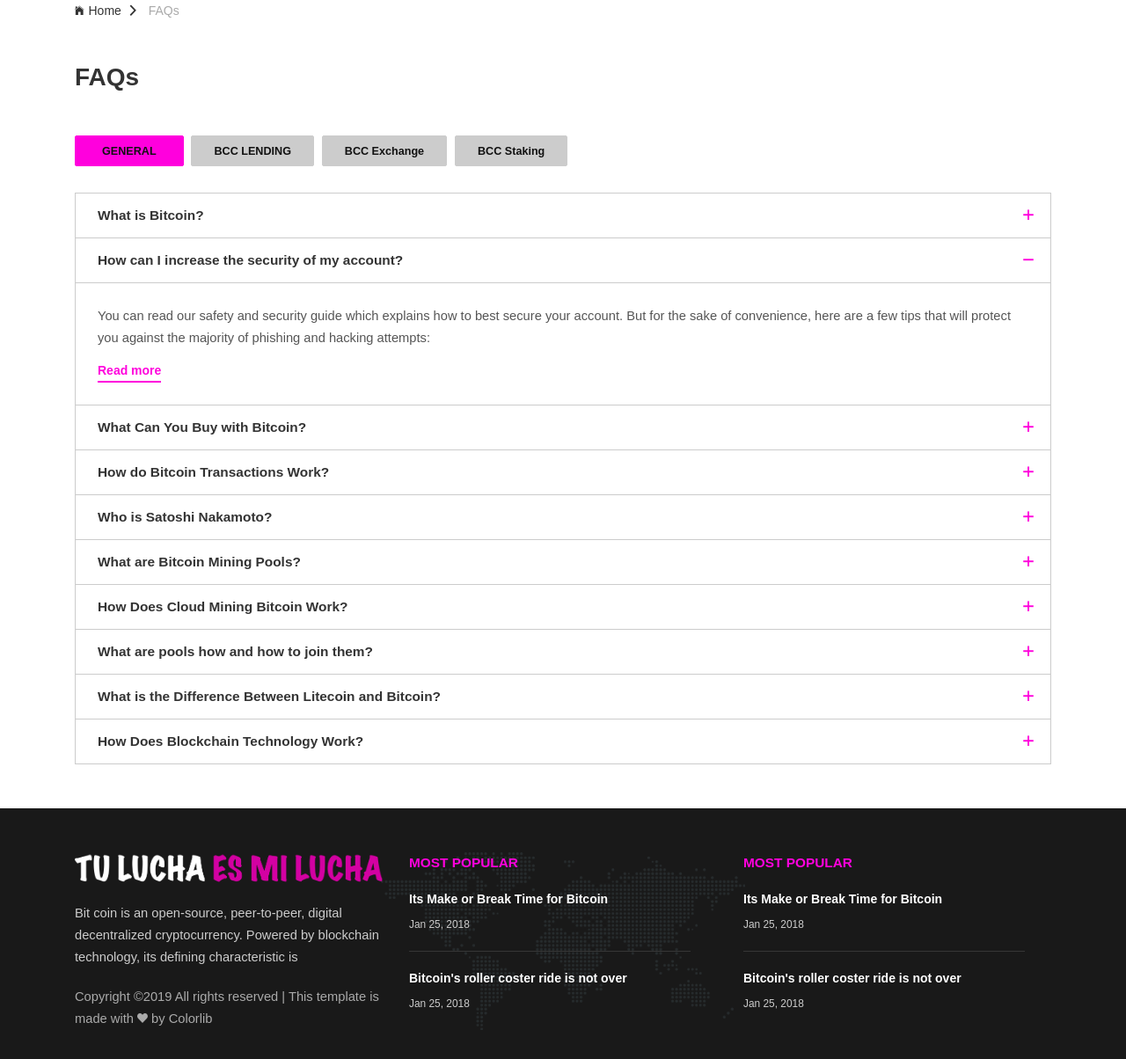
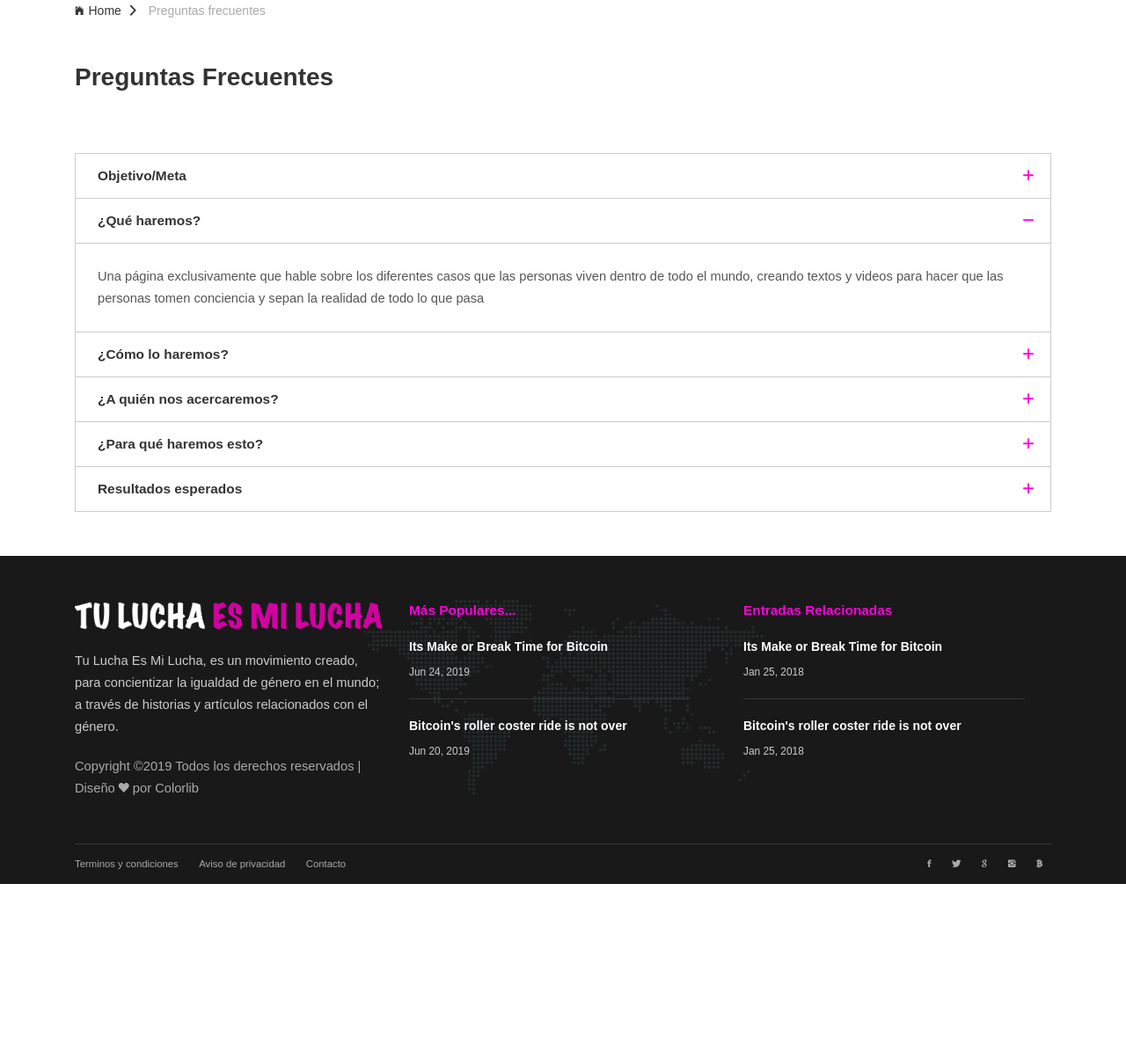
Before and after one commit to AgusQuintanar/TuLuchaEsMiLucha, a plain HTML site: page FAQs.html in a window 1280 px wide. Shown: the part 119-1323 px from the top of the page at 88% size. After the commit the page ends 1124 px from the top, so only its background shows below. Drawn offline with Linux system fonts and the light colour scheme; files whose address does not match are found by name; a web font is replaced by a local one.

Commit message:
Preguntas frecuentes

```diff
--- a/FAQs.html
+++ b/FAQs.html
@@ -1,7 +1,7 @@
 <!DOCTYPE HTML>
 <html lang="en">
 <head>
-	<title>Newsbit</title>
+	<title>Preguntas Frecuentes - Tu Lucha Es Mi Lucha</title>
 	<meta http-equiv="X-UA-Compatible" content="IE=edge">
     <meta name="viewport" content="width=device-width, initial-scale=1">
 	<meta charset="UTF-8">
@@ -58,18 +58,16 @@
 		<div class="mb-30 brdr-ash-1 opacty-5"></div>
 		<div class="container">
 			<a class="mt-10" href="index.html"><i class="mr-5 ion-ios-home"></i>Home<i class="mlr-10 ion-chevron-right"></i></a>
-			<a class="mt-10 color-ash" href="04_FAQs.html">FAQs</a>
+			<a class="mt-10 color-ash" href="04_FAQs.html">Preguntas frecuentes</a>
 		</div><!-- container -->
 	</section>
 
 
 	<section class="pb-20">
 		<div class="container">
-			<h2 class="mb-50"><b>FAQs</b></h2>
-			<a class="btn-fill-primary btn-b-md plr-30 mb-10 mr-5" href="#"><b>GENERAL</b></a>
-			<a class="btn-fill-grey btn-b-md plr-25 mb-10 mr-5" href="#"><b>BCC LENDING</b></a>
-			<a class="btn-fill-grey btn-b-md plr-25 mb-10 mr-5" href="#"><b>BCC Exchange</b></a>
-			<a class="btn-fill-grey btn-b-md plr-25 mb-10 " href="#"><b>BCC Staking</b></a>
+			<h2 class="mb-50"><b>Preguntas Frecuentes</b></h2>
+		<!-- 	<a class="btn-fill-primary btn-b-md plr-30 mb-10 mr-5" href="#"><b>GENERAL</b></a> -->
+
 		</div><!-- container -->
 	</section>
 
@@ -78,143 +76,91 @@
 
 			<div class="accordian">
 				<h5><a data-accordian="#accordian-1" class="a-title" href="#">
-					<b>What is Bitcoin?</b><i class="ion-plus"></i></a></h5>
+					<b>Objetivo/Meta</b><i class="ion-plus"></i></a></h5>
 
 				<div class="a-body" id="accordian-1">
 					<div class="a-body-inner">
-						<p>You can read our safety and security guide which explains how to best secure your account.
-							But for the sake of convenience, here are a few tips that will protect you against the majority of
-							phishing and hacking attempts: </p>
-						<a class="mt-15 link-brdr-btm-primary color-primary" href="#"><b>Read more</b></a>
+
+							<p>Generar conciencia acerca de la igualdad de género y
+							seguir apoyando el movimiento de equidad e igualdad iniciada por el movimiento HeForShe.</p>
+
+
+
 					</div><!-- a-body-inner -->
 				</div><!-- a-body -->
 			</div><!-- accordian -->
 
 			<div class="accordian">
 				<h5><a data-accordian="#accordian-2" class="a-title" href="#">
-					<b>How can I increase the security of my account?</b><i class="ion-minus"></i></a></h5>
+					<b>¿Qué haremos?</b><i class="ion-minus"></i></a></h5>
 
 				<div class="a-body active" id="accordian-2">
 					<div class="a-body-inner">
-						<p>You can read our safety and security guide which explains how to best secure your account.
-							But for the sake of convenience, here are a few tips that will protect you against the majority of
-							phishing and hacking attempts: </p>
-						<a class="mt-15 link-brdr-btm-primary color-primary" href="#"><b>Read more</b></a>
+						<p>Una página exclusivamente que hable sobre los diferentes casos que las personas viven dentro de todo el mundo, creando textos y videos para hacer que las personas tomen conciencia y sepan la realidad de todo lo que pasa </p>
+
 					</div><!-- a-body-inner -->
 				</div><!-- a-body -->
 			</div><!-- accordian -->
 
 			<div class="accordian">
 				<h5><a data-accordian="#accordian-3" class="a-title" href="#">
-					<b>What Can You Buy with Bitcoin?</b><i class="ion-plus"></i></a></h5>
+					<b>¿Cómo lo haremos?</b><i class="ion-plus"></i></a></h5>
 
 				<div class="a-body" id="accordian-3">
 					<div class="a-body-inner">
-						<p>You can read our safety and security guide which explains how to best secure your account.
-							But for the sake of convenience, here are a few tips that will protect you against the majority of
-							phishing and hacking attempts: </p>
-						<a class="mt-15 link-brdr-btm-primary color-primary" href="#"><b>Read more</b></a>
+						<p>Se mostrarán historias de diversos casos en los que las mujeres fueron víctimas de injusticias y un video introductorio para generar conciencia.
+						</p>
+
 					</div><!-- a-body-inner -->
 				</div><!-- a-body -->
 			</div><!-- accordian -->
 
 			<div class="accordian">
 				<h5><a data-accordian="#accordian-4" class="a-title" href="#">
-					<b>How do Bitcoin Transactions Work?</b><i class="ion-plus"></i></a></h5>
+					<b>¿A quién nos acercaremos? </b><i class="ion-plus"></i></a></h5>
 
 				<div class="a-body" id="accordian-4">
 					<div class="a-body-inner">
-						<p>You can read our safety and security guide which explains how to best secure your account.
-							But for the sake of convenience, here are a few tips that will protect you against the majority of
-							phishing and hacking attempts: </p>
-						<a class="mt-15 link-brdr-btm-primary color-primary" href="#"><b>Read more</b></a>
+						<p>A personas que quieran compartir alguna vivencia que tenga que ver con la igualdad de género y a aquellas que quieran apoyar la igualdad y equidad.
+							 </p>
+
 					</div><!-- a-body-inner -->
 				</div><!-- a-body -->
 			</div><!-- accordian -->
 
 			<div class="accordian">
 				<h5><a data-accordian="#accordian-5" class="a-title" href="#">
-					<b>Who is Satoshi Nakamoto?</b><i class="ion-plus"></i></a></h5>
+					<b>¿Para qué haremos esto?</b><i class="ion-plus"></i></a></h5>
 
 				<div class="a-body" id="accordian-5">
 					<div class="a-body-inner">
-						<p>You can read our safety and security guide which explains how to best secure your account.
-							But for the sake of convenience, here are a few tips that will protect you against the majority of
-							phishing and hacking attempts: </p>
-						<a class="mt-15 link-brdr-btm-primary color-primary" href="#"><b>Read more</b></a>
+						<p>• Para dar seguimiento a la concientización sobre la igualdad de género. <br />
+							• Para disminuir la desigualdad de género
+							<br />
+							• Para que la comunidad femenina sea apoyada
+
+							 </p>
+
 					</div><!-- a-body-inner -->
 				</div><!-- a-body -->
 			</div><!-- accordian -->
 
 			<div class="accordian">
 				<h5><a data-accordian="#accordian-6" class="a-title" href="#">
-					<b>What are Bitcoin Mining Pools?</b><i class="ion-plus"></i></a></h5>
+					<b>Resultados esperados</b><i class="ion-plus"></i></a></h5>
 
 				<div class="a-body" id="accordian-6">
 					<div class="a-body-inner">
-						<p>You can read our safety and security guide which explains how to best secure your account.
-							But for the sake of convenience, here are a few tips that will protect you against the majority of
-							phishing and hacking attempts: </p>
-						<a class="mt-15 link-brdr-btm-primary color-primary" href="#"><b>Read more</b></a>
+						<p>Se espera crear conciencia a todas las personas mediante este movimiento y que se haga práctica de la igualdad de género en distintas partes del mundo.
+						</p>
+
 					</div><!-- a-body-inner -->
 				</div><!-- a-body -->
 			</div><!-- accordian -->
 
-			<div class="accordian">
-				<h5><a data-accordian="#accordian-7" class="a-title" href="#">
-					<b>How Does Cloud Mining Bitcoin Work?</b><i class="ion-plus"></i></a></h5>
 
-				<div class="a-body" id="accordian-7">
-					<div class="a-body-inner">
-						<p>You can read our safety and security guide which explains how to best secure your account.
-							But for the sake of convenience, here are a few tips that will protect you against the majority of
-							phishing and hacking attempts: </p>
-						<a class="mt-15 link-brdr-btm-primary color-primary" href="#"><b>Read more</b></a>
-					</div><!-- a-body-inner -->
-				</div><!-- a-body -->
-			</div><!-- accordian -->
 
-			<div class="accordian">
-				<h5><a data-accordian="#accordian-8" class="a-title" href="#">
-					<b>What are pools how and how to join them?</b><i class="ion-plus"></i></a></h5>
-
-				<div class="a-body" id="accordian-8">
-					<div class="a-body-inner">
-						<p>You can read our safety and security guide which explains how to best secure your account.
-							But for the sake of convenience, here are a few tips that will protect you against the majority of
-							phishing and hacking attempts: </p>
-						<a class="mt-15 link-brdr-btm-primary color-primary" href="#"><b>Read more</b></a>
-					</div><!-- a-body-inner -->
-				</div><!-- a-body -->
-			</div><!-- accordian -->
-
-			<div class="accordian">
-				<h5><a data-accordian="#accordian-9" class="a-title" href="#">
-					<b>What is the Difference Between Litecoin and Bitcoin?</b><i class="ion-plus"></i></a></h5>
-
-				<div class="a-body" id="accordian-9">
-					<div class="a-body-inner">
-						<p>You can read our safety and security guide which explains how to best secure your account.
-							But for the sake of convenience, here are a few tips that will protect you against the majority of
-							phishing and hacking attempts: </p>
-						<a class="mt-15 link-brdr-btm-primary color-primary" href="#"><b>Read more</b></a>
-					</div><!-- a-body-inner -->
-				</div><!-- a-body -->
-			</div><!-- accordian -->
-
-			<div class="accordian">
-				<h5><a data-accordian="#accordian-10" class="a-title" href="#">
-					<b>How Does Blockchain Technology Work?</b><i class="ion-plus"></i></a></h5>
-
-				<div class="a-body" id="accordian-10">
-					<div class="a-body-inner">
-						<p>You can read our safety and security guide which explains how to best secure your account.
-							But for the sake of convenience, here are a few tips that will protect you against the majority of
-							phishing and hacking attempts: </p>
-						<a class="mt-15 link-brdr-btm-primary color-primary" href="#"><b>Read more</b></a>
-					</div><!-- a-body-inner -->
-				</div><!-- a-body -->
-			</div><!-- accordian -->
+		<div class="fb-comments" data-href="https://historietas.net/historietas-de-mafalda/" data-width="100%" data-numposts="5"></div>
 
 		</div><!-- container -->
 	</section>
@@ -232,10 +178,9 @@
 					<div class="col-sm-4">
 						<div class="mb-30">
 							<a href="#"><img src="images/logo-white.png"></a>
-							<p class="mtb-20 color-ccc">Bit coin is an open-source, peer-to-peer, digital decentralized cryptocurrency.
-							Powered by blockchain technology, its defining characteristic is</p>
+							<p class="mtb-20 color-ccc">Tu Lucha Es Mi Lucha, es un movimiento creado, para concientizar la igualdad de género en el mundo; a través de historias y artículos relacionados con el género.</p>
 							<p class="color-ash"><!-- Link back to Colorlib can't be removed. Template is licensed under CC BY 3.0. -->
-Copyright &copy;<script>document.write(new Date().getFullYear());</script> All rights reserved | This template is made with <i class="ion-heart" aria-hidden="true"></i> by <a href="https://colorlib.com" target="_blank">Colorlib</a>
+Copyright &copy;<script>document.write(new Date().getFullYear());</script> Todos los derechos reservados | Diseño <i class="ion-heart" aria-hidden="true"></i> por <a href="https:	//colorlib.com" target="_blank">Colorlib</a>
 <!-- Link back to Colorlib can't be removed. Template is licensed under CC BY 3.0. -->
 </p>
 						</div><!-- mb-30 -->
@@ -243,22 +188,22 @@ Copyright &copy;<script>document.write(new Date().getFullYear());</script> All r
 
 					<div class="col-sm-4">
 						<div class="mb-30">
-							<h5 class="color-primary mb-20"><b>MOST POPULAR</b></h5>
+							<h5 class="color-primary mb-20"><b>Más Populares...</b></h5>
 							<div class="mb-20">
 								<a class="color-white" href="#"><b>Its Make or Break Time for Bitcoin</b></a>
-								<h6 class="mt-10">Jan 25, 2018</h6>
+								<h6 class="mt-10">Jun 24, 2019</h6>
 							</div>
 							<div class="brdr-ash-1 opacty-2 mr-30"></div>
 							<div class="mt-20">
 								<a class="color-white" href="#"><b>Bitcoin's roller coster ride is not over</b></a>
-								<h6 class="mt-10">Jan 25, 2018</h6>
+								<h6 class="mt-10">Jun 20, 2019</h6>
 							</div>
 						</div><!-- mb-30 -->
 					</div><!-- col-md-4 -->
 
 					<div class="col-sm-4">
 						<div class="mb-30">
-							<h5 class="color-primary mb-20"><b>MOST POPULAR</b></h5>
+							<h5 class="color-primary mb-20"><b>Entradas Relacionadas</b></h5>
 							<div class="mb-20">
 								<a class="color-white" href="#"><b>Its Make or Break Time for Bitcoin</b></a>
 								<h6 class="mt-10">Jan 25, 2018</h6>
@@ -279,10 +224,9 @@ Copyright &copy;<script>document.write(new Date().getFullYear());</script> All r
 			<div class="oflow-hidden color-ash font-9 text-sm-center ptb-sm-5">
 
 				<ul class="float-left float-sm-none list-a-plr-10 list-a-plr-sm-5 list-a-ptb-15 list-a-ptb-sm-10">
-					<li><a class="pl-0 pl-sm-10" href="#">Terms & Conditions</a></li>
-					<li><a href="#">Privacy policy</a></li>
-					<li><a href="#">Jobs advertising</a></li>
-					<li><a href="#">Contact us</a></li>
+					<li><a class="pl-0 pl-sm-10" href="#">Terminos y condiciones</a></li>
+					<li><a href="#">Aviso de privacidad</a></li>
+					<li><a href="#">Contacto</a></li>
 				</ul>
 				<ul class="float-right float-sm-none list-a-plr-10 list-a-plr-sm-5 list-a-ptb-15 list-a-ptb-sm-5">
 					<li><a class="pl-0 pl-sm-10" href="#"><i class="ion-social-facebook"></i></a></li>
```
